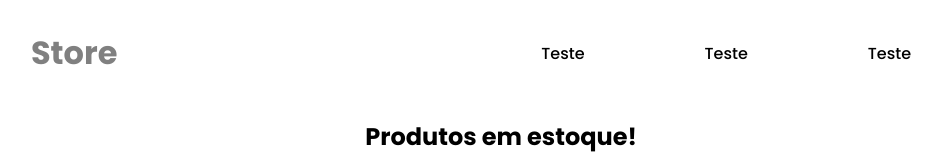
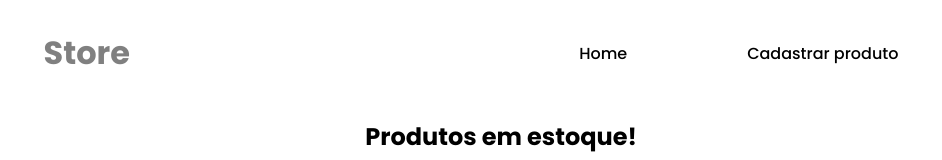
Before and after one commit to WallaceMartinsz/store-app, a React (Create React App) app in the folder front/: page / in a window 1280 px wide. Shown: the top 160 px of the page, without its empty margins (139-1081 px from the left). Built offline with nearby package versions, Linux system fonts and the light colour scheme; no server answers; the HTML template or start-up script is replaced by a standard one.

Commit message:
chore: ajuste na navbar

```diff
--- a/front/src/components/Header.jsx
+++ b/front/src/components/Header.jsx
@@ -5,9 +5,8 @@ function Header(){
         <header>
             <h1>Store</h1>
             <ul>
-                <li>Teste</li>
-                <li>Teste</li>
-                <li>Teste</li>
+                <li>Home</li>
+                <li>Cadastrar produto</li>
             </ul>
         </header>
     );
```
